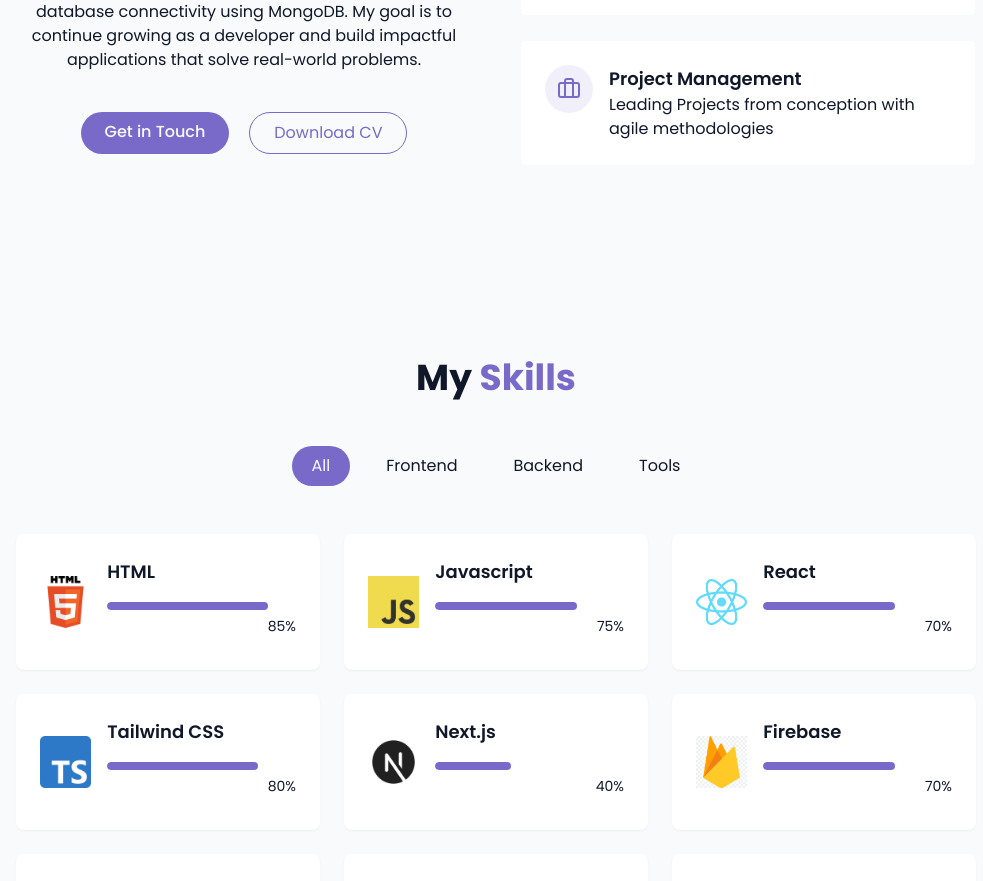
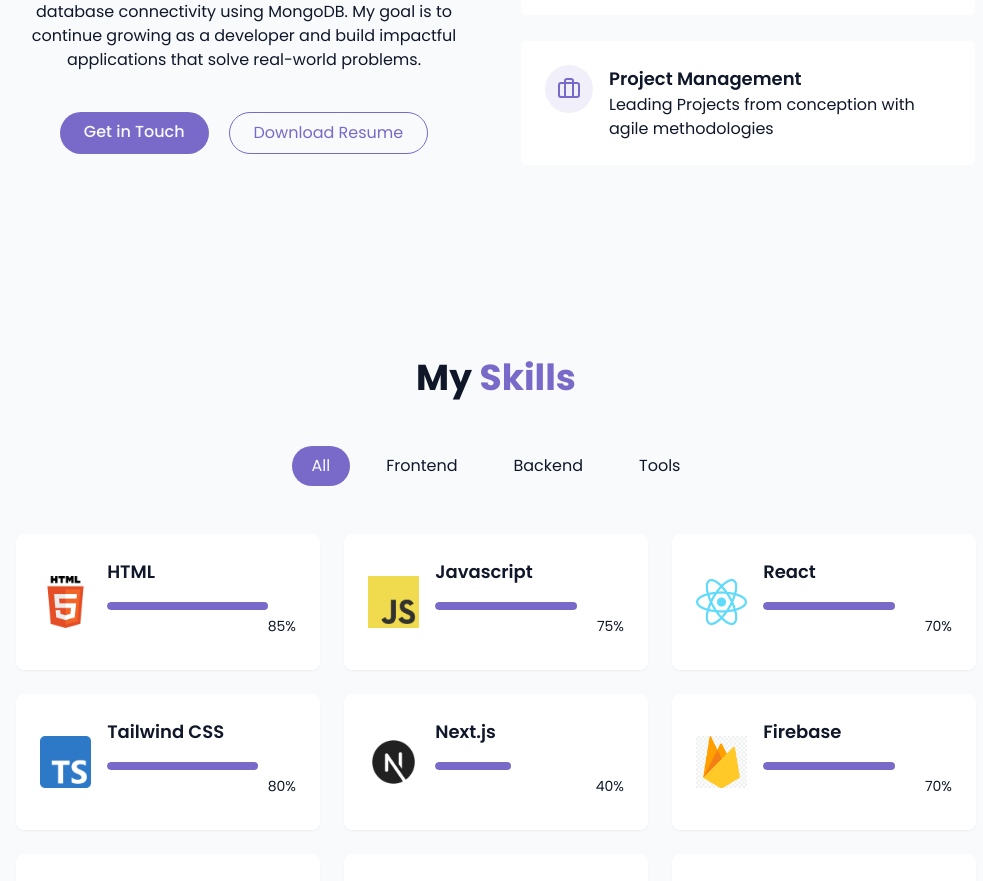
Before and after one commit to Samriddhadewan/PORTFOLIO, a React (Vite) app: page / in a window 1280 px wide. Shown: the part 1244-2125 px from the top of the page, without its empty margins (144-1127 px from the left). Built offline with nearby package versions, Linux system fonts and the light colour scheme.

Commit message:
resume added

```diff
--- a/src/components/AboutSection.jsx
+++ b/src/components/AboutSection.jsx
@@ -16,7 +16,9 @@ const AboutSection = () => {
           <p className="text-muted-foreground">I’ve built several full-stack projects that include authentication, API integration, CRUD operations, and database connectivity using MongoDB. My goal is to continue growing as a developer and build impactful applications that solve real-world problems.</p>
            <div className="flex flex-col sm:flex-row gap-5 pt-4 justify-center">
             <a href="#contact" className="cosmic-button">Get in Touch</a>
-            <a href="#contact" className="px-6 py-2 rounded-full border border-primary text-primary hover:bg-primary/10 transition-colors duration-300">Download CV</a>
+            <a href="/Samriddha_resume.pdf"
+            download="Samriddha_resume.pdf"
+            className="px-6 py-2 rounded-full border border-primary text-primary hover:bg-primary/10 transition-colors duration-300">Download Resume</a>
           </div>
           </div>
           {/* right one  */}
```
Also changed, not shown: 1 other file (tests, documents, lock files or other folders).
